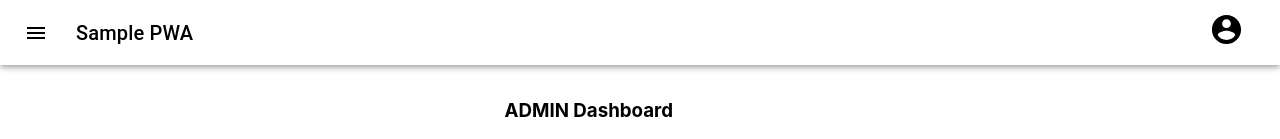
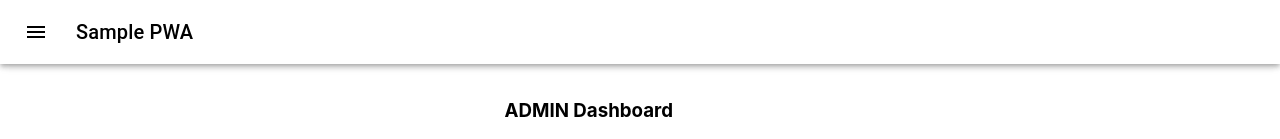
Before and after one commit to zafar26/demo, a Next.js app: page /dashboard in a window 1280 px wide. Shown: the top 139 px of the page. Built offline with nearby package versions, Linux system fonts and the light colour scheme.

Commit message:
Changed auth to false

```diff
--- a/Components/Appbar/index.js
+++ b/Components/Appbar/index.js
@@ -34,7 +34,7 @@ const useStyles = makeStyles((theme) => ({
 
 export default function MenuAppBar({ toggleDrawer, color }) {
     const classes = useStyles();
-    const [auth, setAuth] = React.useState(true);
+    const [auth, setAuth] = React.useState(false);
     const [anchorEl, setAnchorEl] = React.useState(null);
     const open = Boolean(anchorEl);
 
```
